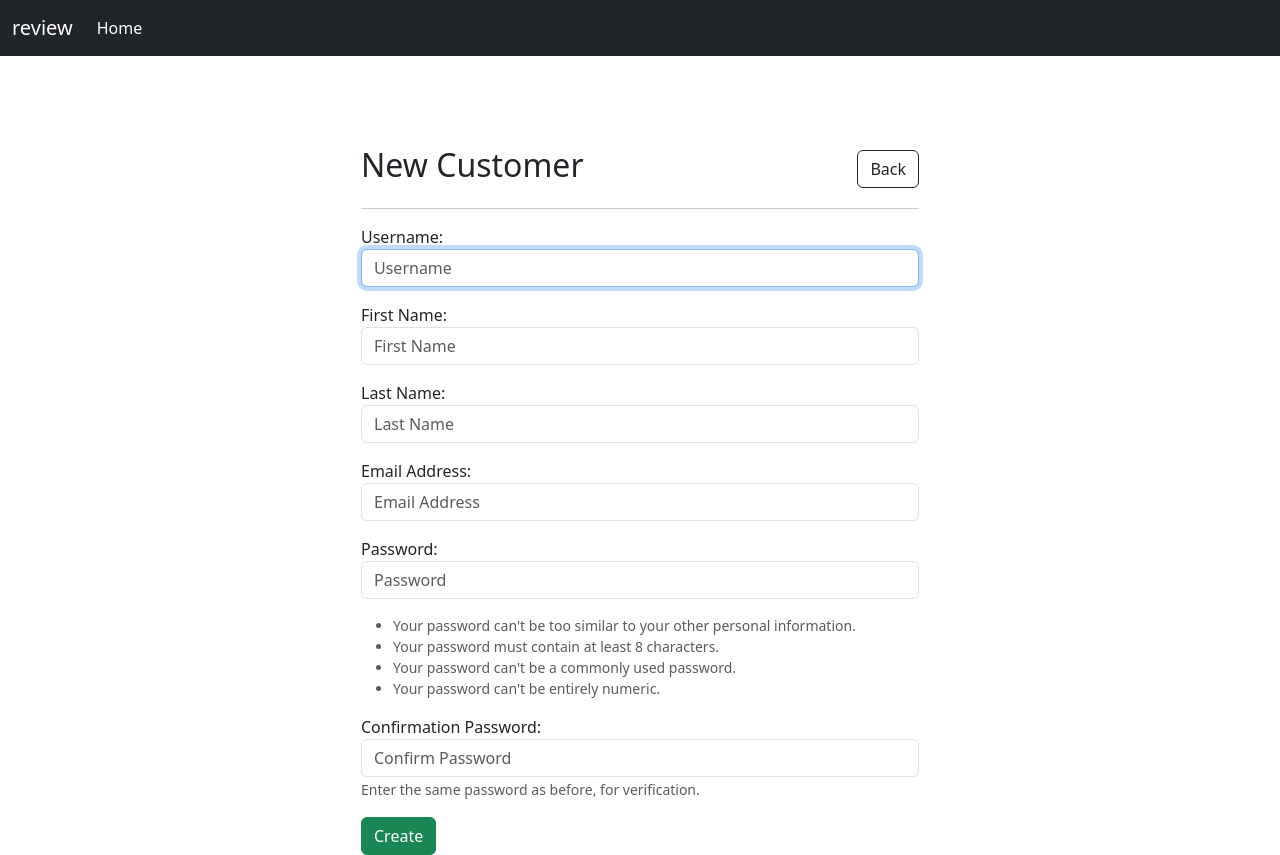
After one commit to romainniamor/django_review, a Django app: template my_project/my_app/templates/my_app/add_customer.html in a window 1280 px wide. The commit adds this page. Run offline with Django 5.2, Linux system fonts and the light colour scheme; the template is opened without the code that fills it: values that come from a table or form of the project are taken from there, others are empty; parts of the project's set-up code (start-up, migrations or seed data) failed here and were passed over; some libraries are stand-ins or nearby versions.

Commit message:
add_customer > create template and modify home customers part as same

```diff
--- /dev/null
+++ b/my_project/my_app/templates/my_app/add_customer.html
@@ -0,0 +1,14 @@
+{% extends 'my_app/base.html' %} {% block content %}
+<div class="col-md-6 m-auto">
+  <div class="d-flex justify-content-between align-items-center">
+    <h2>New Customer</h2>
+    <a href="{% url 'my_app:home' %}" class="btn btn-outline-dark">Back</a>
+  </div>
+  <hr />
+  <form method="POST">
+    {% csrf_token %} {{form.as_p}}
+
+    <button type="submit" class="btn btn-success">Create</button>
+  </form>
+</div>
+{% endblock %}
--- a/my_project/my_app/templates/my_app/home.html
+++ b/my_project/my_app/templates/my_app/home.html
@@ -1,8 +1,9 @@
 {% extends 'my_app/base.html' %} {% block content %}
 <div class="col-md-6 m-auto">
   {% if user.is_authenticated %}
-
+  <div class="d-flex justify-content-between align-items-center">
     <h2>Customers</h2>
+    <a href="{% url 'my_app:add_customer' %}" class="btn  btn-outline-dark">Add</a></div>
     <hr />
     {% if customers %}
 
@@ -70,3 +71,4 @@
   </div>
 
   {% endif %} {% endblock %}
+</div>
```
Lines whose indentation alone changed are shown as unchanged.
